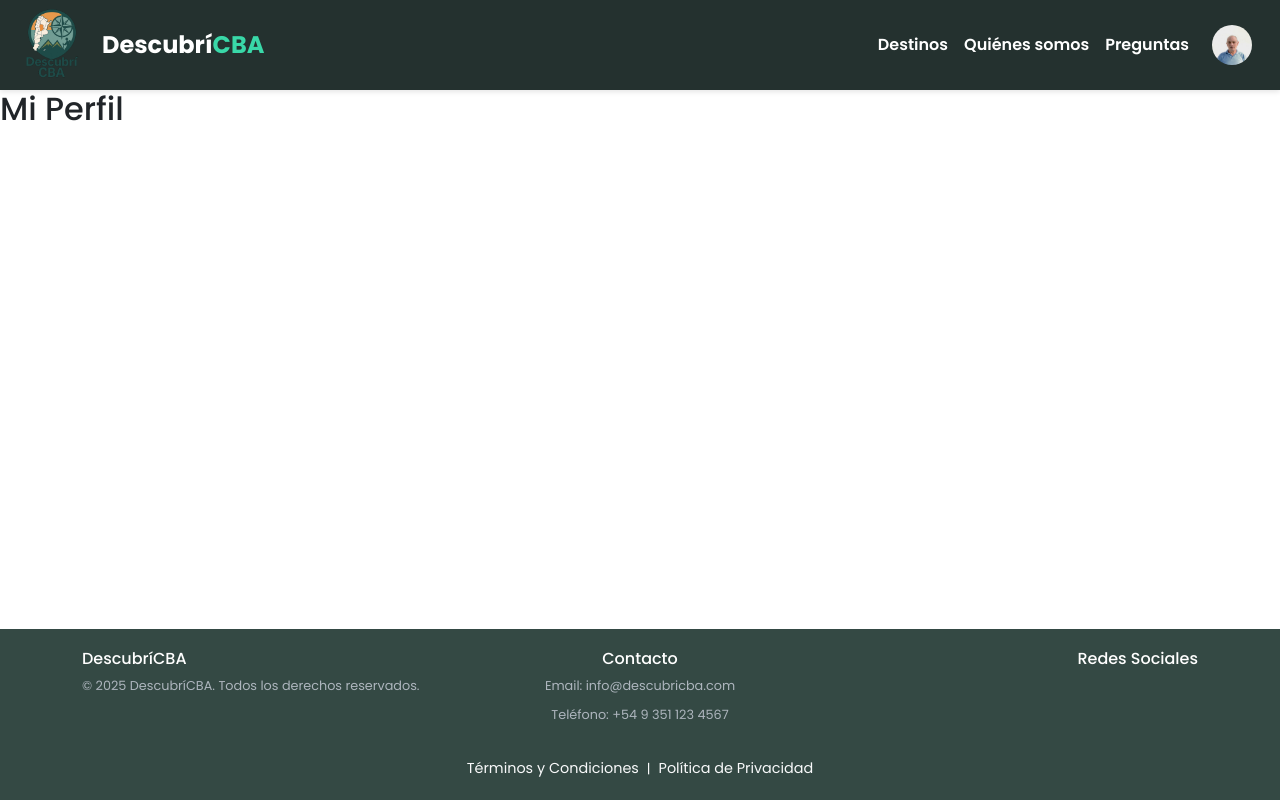
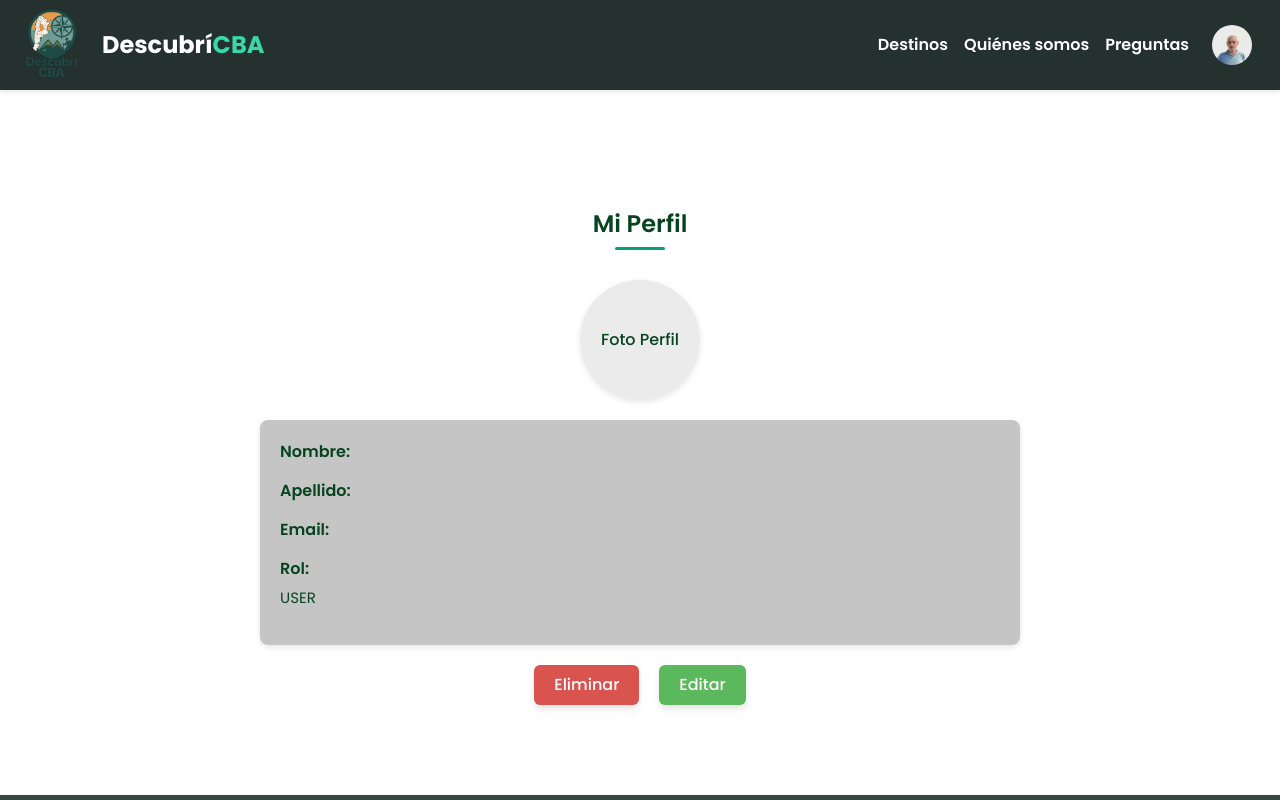
Before and after one commit to Paz-Santangelo/Frontend-DescubriCBA, a React (Vite) app: page /mi-perfil in a window 1280 px wide. Shown: the top 800 px of the page. Built offline with nearby package versions, Linux system fonts and the light colour scheme.

Commit message:
Realicé myprofile.jxs y myprofile.css

```diff
--- a/src/pages/myProfile/MyProfile.jsx
+++ b/src/pages/myProfile/MyProfile.jsx
@@ -1,9 +1,54 @@
 import './myprofile.css';
 
 const MyProfile = () => {
+
+  const user = {
+    name: "",
+    lastname: "",
+    email: "",
+    role: "USER",
+    image: null,
+  };
+
   return (
     <div className="profile-container">
-      <h2>Mi Perfil</h2>
+      <h2 className="profile-title">Mi Perfil</h2>
+
+      <div className="profile-image-container">
+        {user.image ? (
+          <img src={user.image} alt="Foto de perfil" className="profile-image" />
+        ) : (
+          <div className="profile-placeholder">Foto Perfil</div>
+        )}
+      </div>
+
+      {/* Caja con datos */}
+      <div className="profile-data-card">
+        <div className="profile-item">
+          <label>Nombre:</label>
+          <p>{user.name}</p>
+        </div>
+
+        <div className="profile-item">
+          <label>Apellido:</label>
+          <p>{user.lastname}</p>
+        </div>
+
+        <div className="profile-item">
+          <label>Email:</label>
+          <p>{user.email}</p>
+        </div>
+
+        <div className="profile-item">
+          <label>Rol:</label>
+          <p>{user.role}</p>
+        </div>
+      </div>
+
+      <div className="profile-buttons">
+        <button className="btn-delete">Eliminar</button>
+        <button className="btn-edit">Editar</button>
+      </div>
     </div>
   );
 };
--- a/src/pages/myProfile/myprofile.css
+++ b/src/pages/myProfile/myprofile.css
@@ -0,0 +1,137 @@
+.profile-container {
+  font-family: 'Poppins', sans-serif;
+  padding: 20px;
+  margin: 100px auto 40px auto;
+  max-width: 800px;
+  text-align: center;
+}
+
+.profile-title {
+  font-size: 24px;
+  font-weight: 600;
+  color: #064420;
+  position: relative;
+  display: inline-block;
+  margin-bottom: 30px;
+}
+
+.profile-title::after {
+  content: "";
+  display: block;
+  width: 50px;
+  height: 3px;
+  background-color: #05a081;
+  margin: 8px auto 0 auto;
+  border-radius: 2px;
+}
+
+.profile-image-container {
+  display: flex;
+  justify-content: center;
+  margin-bottom: 20px;
+}
+
+.profile-image,
+.profile-placeholder {
+  width: 120px;
+  height: 120px;
+  border-radius: 50%;
+  object-fit: cover;
+  background-color: rgba(64, 64, 64, 0.1);
+  display: flex;
+  align-items: center;
+  justify-content: center;
+  color: #064420;
+  font-weight: 500;
+  box-shadow: 0 2px 6px rgba(0, 0, 0, 0.1);
+  transition: box-shadow 0.3s ease, transform 0.3s ease;
+  cursor: pointer;
+}
+
+.profile-image:hover,
+.profile-placeholder:hover {
+  box-shadow: 0 6px 14px rgba(0, 0, 0, 0.2);
+  transform: translateY(-2px);
+}
+.profile-data-card {
+  background-color: rgba(64, 64, 64, 0.3);
+  border-radius: 8px;
+  padding: 20px;
+  margin-bottom: 20px;
+  text-align: left;
+  box-shadow: 0 2px 6px rgba(0, 0, 0, 0.1);
+  transition: box-shadow 0.3s ease, transform 0.3s ease;
+}
+
+.profile-data-card:hover {
+  box-shadow: 0 6px 14px rgba(0, 0, 0, 0.2);
+  transform: translateY(-2px);
+}
+
+.profile-item {
+  margin-bottom: 15px;
+}
+
+.profile-item label {
+  display: block;
+  font-weight: 600;
+  color: #064420;
+  margin-bottom: 5px;
+  font-size: 16px;
+}
+
+.profile-item p {
+  margin: 0;
+  font-size: 15px;
+  color: #064420;
+  line-height: 1.6;
+}
+
+.profile-buttons {
+  display: flex;
+  justify-content: center;
+  gap: 20px;
+  margin-bottom: 30px;
+}
+
+.btn-delete,
+.btn-edit {
+  padding: 8px 20px;
+  font-size: 16px;
+  font-weight: 500;
+  border: none;
+  border-radius: 6px;
+  cursor: pointer;
+  color: #fff;
+  transition:
+    background-color 0.3s ease,
+    transform 0.2s ease,
+    box-shadow 0.2s ease;
+  box-shadow: 0 4px 6px rgba(0, 0, 0, 0.1);
+}
+
+.btn-delete {
+  background-color: #d9534f;
+}
+
+.btn-delete:hover {
+  background-color: #c9302c;
+  box-shadow: 0 6px 12px rgba(0, 0, 0, 0.2);
+  transform: translateY(-2px);
+}
+
+.btn-edit {
+  background-color: #5cb85c;
+}
+
+.btn-edit:hover {
+  background-color: #4cae4c;
+  box-shadow: 0 6px 12px rgba(0, 0, 0, 0.2);
+  transform: translateY(-2px);
+}
+
+.btn-delete:active,
+.btn-edit:active {
+  transform: translateY(1px);
+  box-shadow: 0 3px 6px rgba(0, 0, 0, 0.15);
+}
--- a/src/pages/quienes/quienes.css
+++ b/src/pages/quienes/quienes.css
@@ -167,9 +167,9 @@ body, h1, h2, h3, h4, p, span, a, div {
 {
   content: "";
   display: block;
-  width: 50px;        /* ancho de la rayita */
-  height: 3px;        /* grosor */
-  background-color: #05a081; /* color de la rayita */
-  margin: 8px auto 0 auto;  /* centrado y separación */
-  border-radius: 2px;       /* opcional redondeado */
+  width: 50px;
+  height: 3px;
+  background-color: #05a081;
+  margin: 8px auto 0 auto;
+  border-radius: 2px;
 }
```
